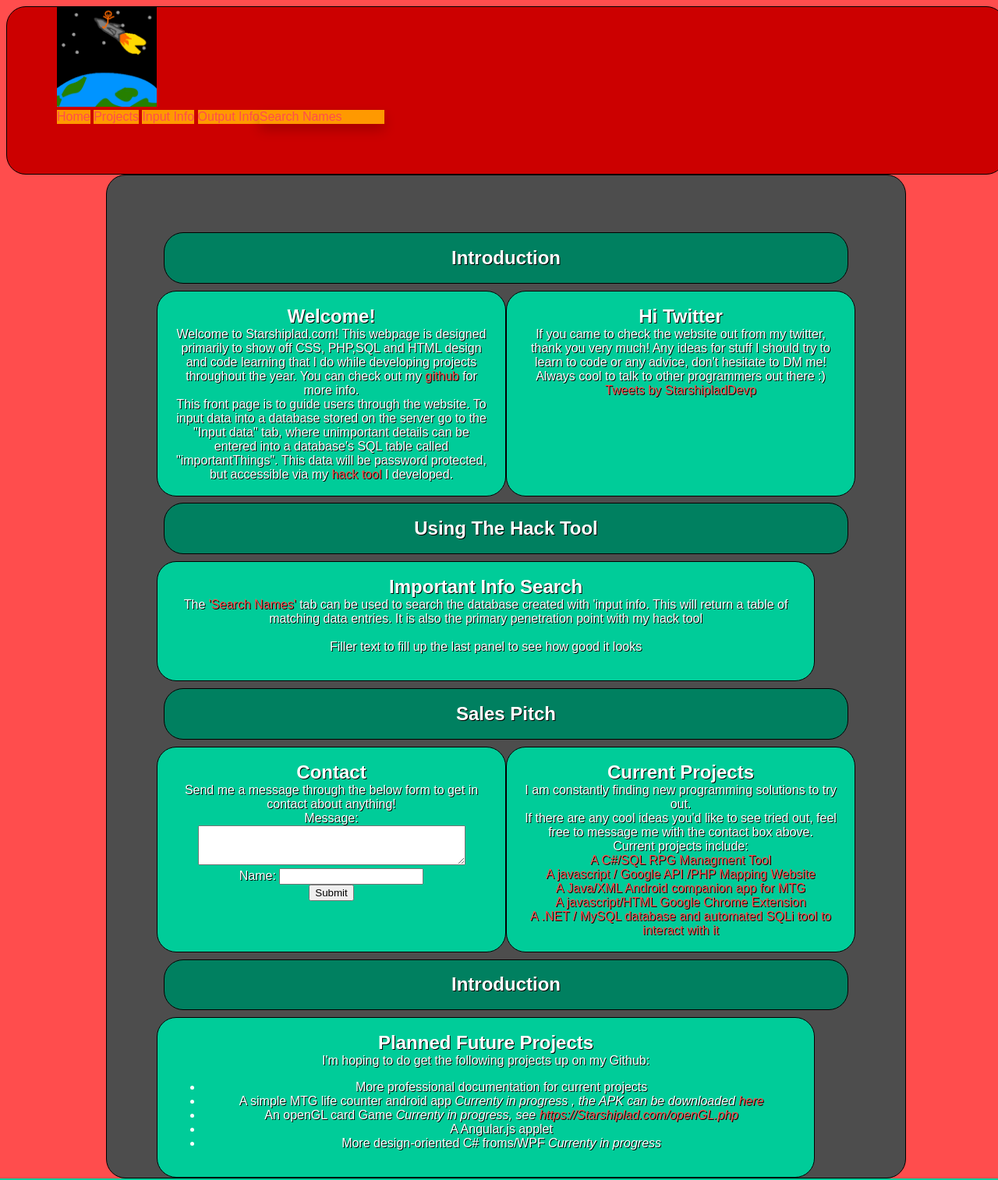
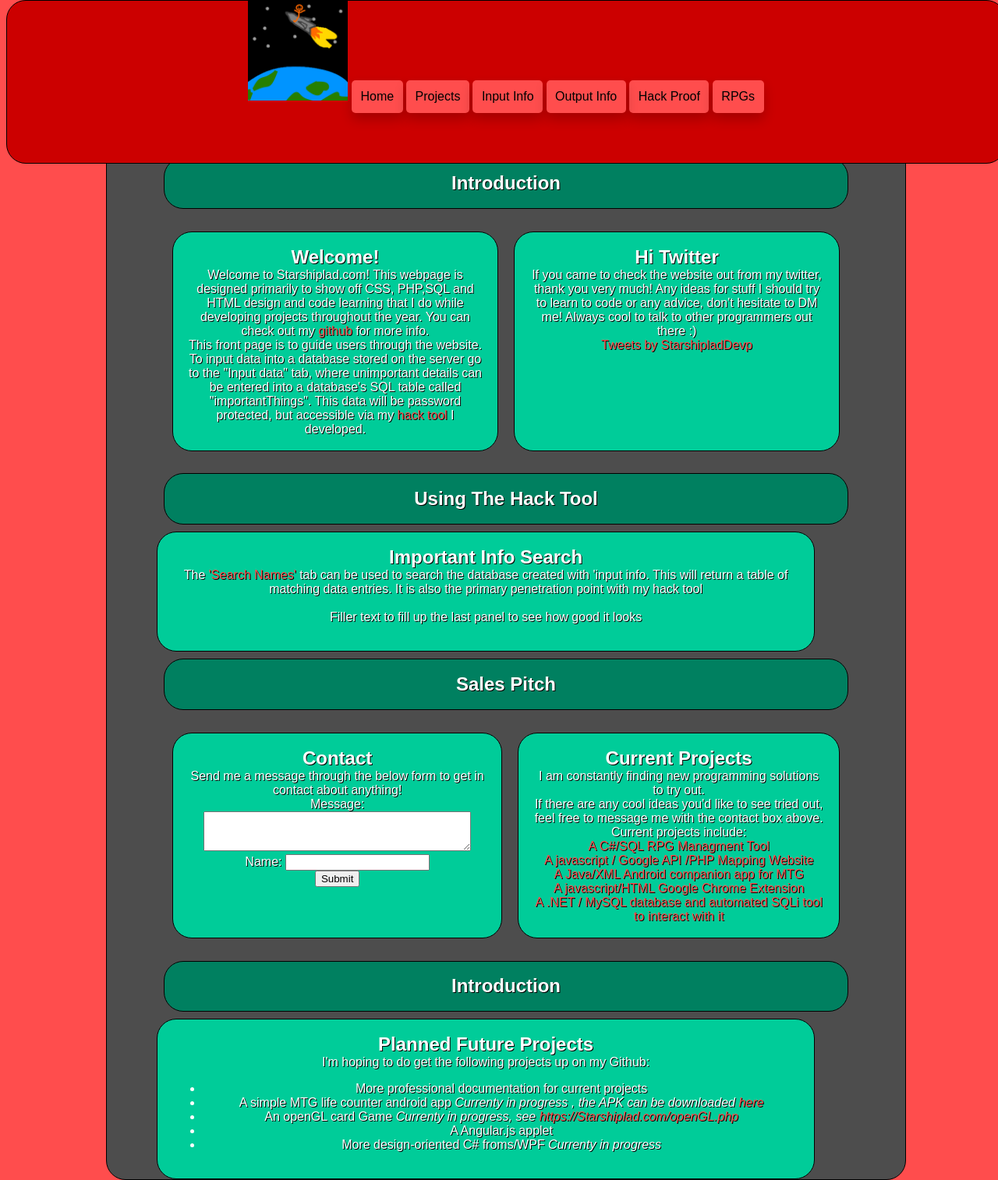
Before and after one commit to StarshipladDev/Starshiplad.com, a PHP site: page / in a window 1280 px wide. Shown: the whole page at 78% size. Run offline with PHP 8.4, Linux system fonts and the light colour scheme; some libraries are stand-ins or nearby versions.

Commit message:
ModualrStyle change, upload Animation.pdf

```diff
--- a/ModularLook.css
+++ b/ModularLook.css
@@ -3,8 +3,9 @@
   !!!!! Title :  SHOULD BE THIS BUT ISN"T#cc0000 !!!!!!
 #008060 - Darker shade, Black text - Title
 Section :  #00cc99 - Shadow white text
-Background/Main : #4d4d4d : 15% on each side
+Background/Main Grey : #4d4d4d : 15% on each side
 Sides(body) & Title:#ff4d4d
+White/Tan sections that split up 'Sections' #4d4d4d
 
 *
 
@@ -41,7 +42,6 @@
 }
 #main{
 	background-color:#4d4d4d;
-
 }
 .headerSection{
 	background-color:#008060 ;
@@ -55,6 +55,12 @@
 	color:white;
 	text-shadow: 1px 1px #000000;
 	text-align:center;
+}
+.menuitem a{
+	color:black;
+}
+.menuitem{
+	background-color:#ff4d4d;
 }
 
 /*
@@ -88,20 +94,37 @@
 	 font-weight:bold;
 	 font-size:150%
 	}
+	body{
+		height: 100%;
+		padding: 0px;
+	}
+	img{
+		display: inline;
+	}
+	#ZimaBlue{
+		display:inline;
+		text-align: center;
+	}
 	#main{
 		width:70%;
 		margin:10%;
 		padding-left:5%;
 		padding-right:5%;
 		margin-top:0px;
-		padding-top:5%;
+		padding-top:10%;
 		padding-bottom:0px;
 		border-radius:25px;
 		border: 1px solid black;
+		margin-top:5%;
 	}
 	#headSpace{
+	text-align: center;
 	background-color:#cc0000;
+	position: fixed;
 	width:90%;
+	top: 0px;
+	margin-left: 0%;
+	margin-top:0px;
 	padding:5%;
 	padding-top:0px;
 	float:0%;
@@ -122,6 +145,8 @@
 	}
 	.Section{
 		width:100%;
+		border-collapse: separate;
+    border-spacing: 20px;
 	}
 	.half{
 		width:40%;
@@ -135,7 +160,6 @@
 		padding:2%;
 	}
 	.headerSection{
-
 		border-radius:25px;
 		border: 1px solid black;
 		max-width : 100%;
@@ -144,27 +168,28 @@
 
 	}
 	.hiddenOver{
-	color:black;
-	background-color:#ff9900;
 		position: relative;
 		display: inline-block;
 	}
 	.hiddenUnder{
-	color:black;
-	background-color:#ff9900;
-	display: none;
+		display:  none !important;
 		position: absolute;
 		min-width: 160px;
 		box-shadow: 0px 8px 16px 0px rgba(0,0,0,0.2);
 		z-index: 1;
+		margin: 0px;
 	}
 	.hiddenOver:hover .hiddenUnder{
-	display:block;
+		 display:block !important;
+	}
+	.menuitem:hover{
+		box-shadow: 8px 8px 8px 8px rgba(0,0,0,0.2);
 	}
 	.menuitem{
+		box-shadow: 0px 8px 16px 0px rgba(0,0,0,0.2);
 		display:inline-block;
-	color:black;
-	background-color:#ff9900;
+		border-radius: 5px;
+		padding: 1%;
 		max-width:12%;
 		min-height:100%;
 		max-height:100%;
```
Also changed, not shown: 1 other file. Lines whose indentation alone changed are shown as unchanged.
